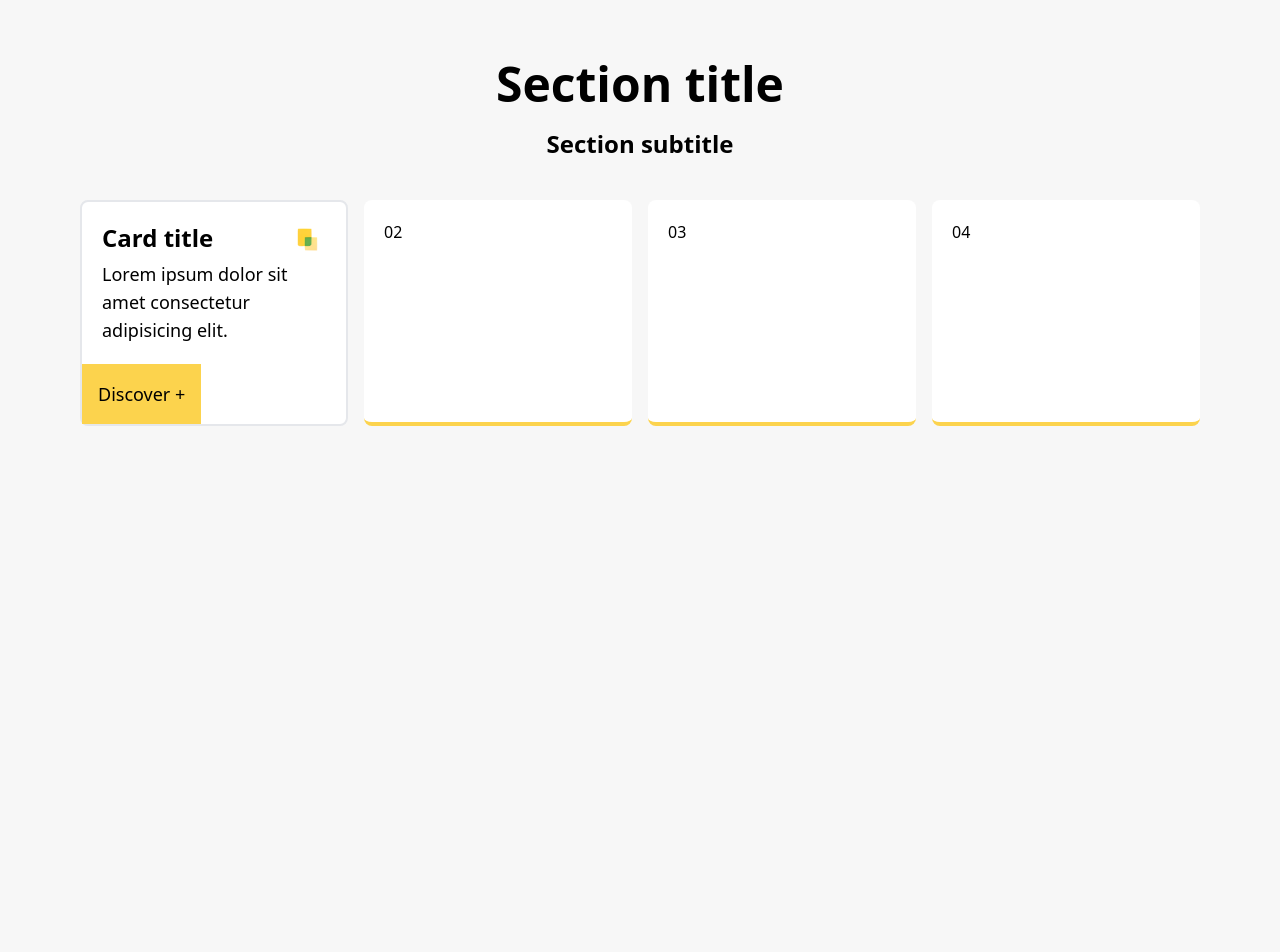
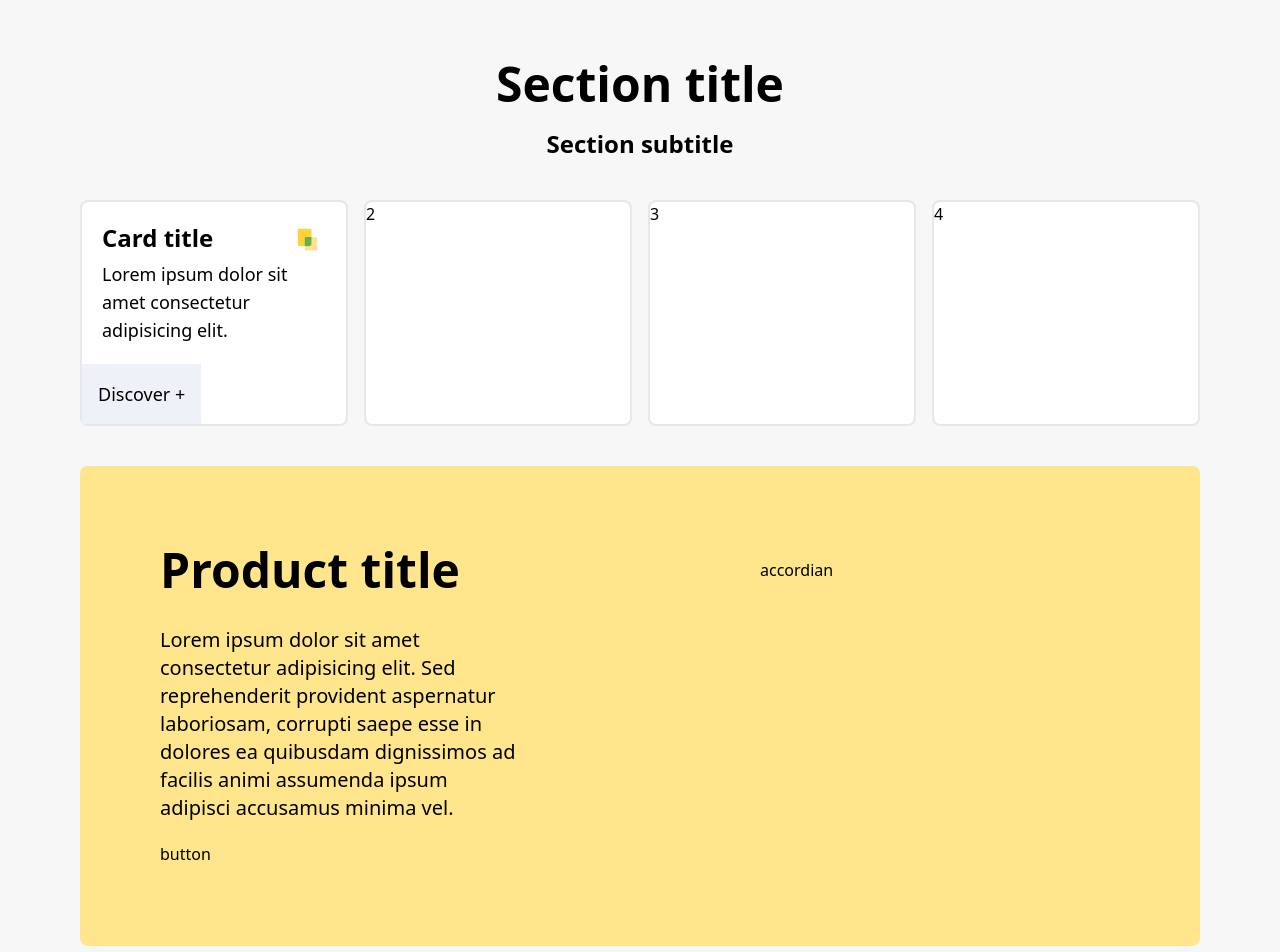
Before and after one commit to rijumanandhar/tailwind-angular, an Angular app: page / in a window 1280 px wide. Shown: the top 952 px of the page. Before the commit the page ends 800 px from the top, so only its background shows below. Built offline with nearby package versions, Linux system fonts and the light colour scheme.

Commit message:
added template for product description

```diff
--- a/src/app/app.component.html
+++ b/src/app/app.component.html
@@ -1,3 +1,29 @@
+<!-- templates for cards -->
+<!-- card1 -->
+<ng-template #card1Description>
+  <div class="bg-primary-yellow rounded-lg p-5 md:p-10">
+    <div class="grid grid-cols-1 md:grid-cols-2 gap-2 md:gap-x-40">
+      <div class="md:p-10">
+        <h1 class="text-2xl md:text-5xl font-bold text-left">
+          Product title
+        </h1>
+        <p class="text-sm md:text-xl mt-3 md:py-5">
+          Lorem ipsum dolor sit amet consectetur adipisicing elit. Sed reprehenderit provident aspernatur laboriosam, corrupti saepe esse in dolores ea quibusdam dignissimos ad facilis animi assumenda ipsum adipisci accusamus minima vel.
+        </p>
+        <div class="hidden md:block">
+          <p>button</p>
+        </div>
+      </div>
+      <div class="mt-3 md:p-10">
+        <p>accordian</p>
+      </div>
+      <div class="md:hidden m-4">
+        <p>button</p>
+      </div>
+    </div>
+  </div>
+</ng-template>
+
 <h1 class="text-5xl mt-5 font-bold text-center">
   Section title
 </h1>
@@ -7,6 +33,7 @@
 </h3>
 
 <div class="grid grid-cols-1 md:grid-cols-4 gap-4 m-10">
+  <!-- card1 -->
   <div class="bg-white rounded-lg border-b-4 border-accent-yellow md:border-2 md:border-gray-200">
     <div class="md:hidden">
       <div class="grid grid-cols-6  p-5">
@@ -15,7 +42,7 @@
         <button (click)="clickCard1()"><h2 class="text-right"> + </h2></button>
       </div>
         <div *ngIf="card1view">
-          <p>hello</p>
+          <ng-container *ngTemplateOutlet="card1Description"></ng-container>
         </div>
     </div>
     <div class="hidden md:block">
@@ -24,12 +51,27 @@
         <img src="../assets/1.png" class="h-15 w-15" alt="file-icon">
       </div>
       <p class="pb-5 px-5 text-lg">Lorem ipsum dolor sit amet consectetur adipisicing elit.</p>
-      <button class="bg-accent-yellow button-border p-4 text-lg">Discover +</button>
+      <button class="bg-button-gray button-border p-4 text-lg" [class.active-btn]="card1view" (click)="clickCard1()">Discover +</button>
     </div>
   </div>
-  <div class="bg-white p-5 rounded-lg border-b-4 border-accent-yellow">02</div>
-  <div class="bg-white p-5 rounded-lg border-b-4 border-accent-yellow">03</div>
-  <div class="bg-white p-5 rounded-lg border-b-4 border-accent-yellow">04</div>
+
+  <!-- card2 -->
+  <div class="bg-white rounded-lg border-b-4 border-accent-yellow md:border-2 md:border-gray-200">
+   2
+  </div>
+
+  <!-- card 3 -->
+  <div class="bg-white rounded-lg border-b-4 border-accent-yellow md:border-2 md:border-gray-200">
+    3
+  </div>
+
+  <!-- card 4 -->
+  <div class="bg-white rounded-lg border-b-4 border-accent-yellow md:border-2 md:border-gray-200">
+    4
+  </div>
 </div>
-<div class="m-10">
+<div class="m-10 hidden md:block">
+  <div *ngIf="card1view">
+    <ng-container *ngTemplateOutlet="card1Description"></ng-container>
+  </div>
 </div>
```
